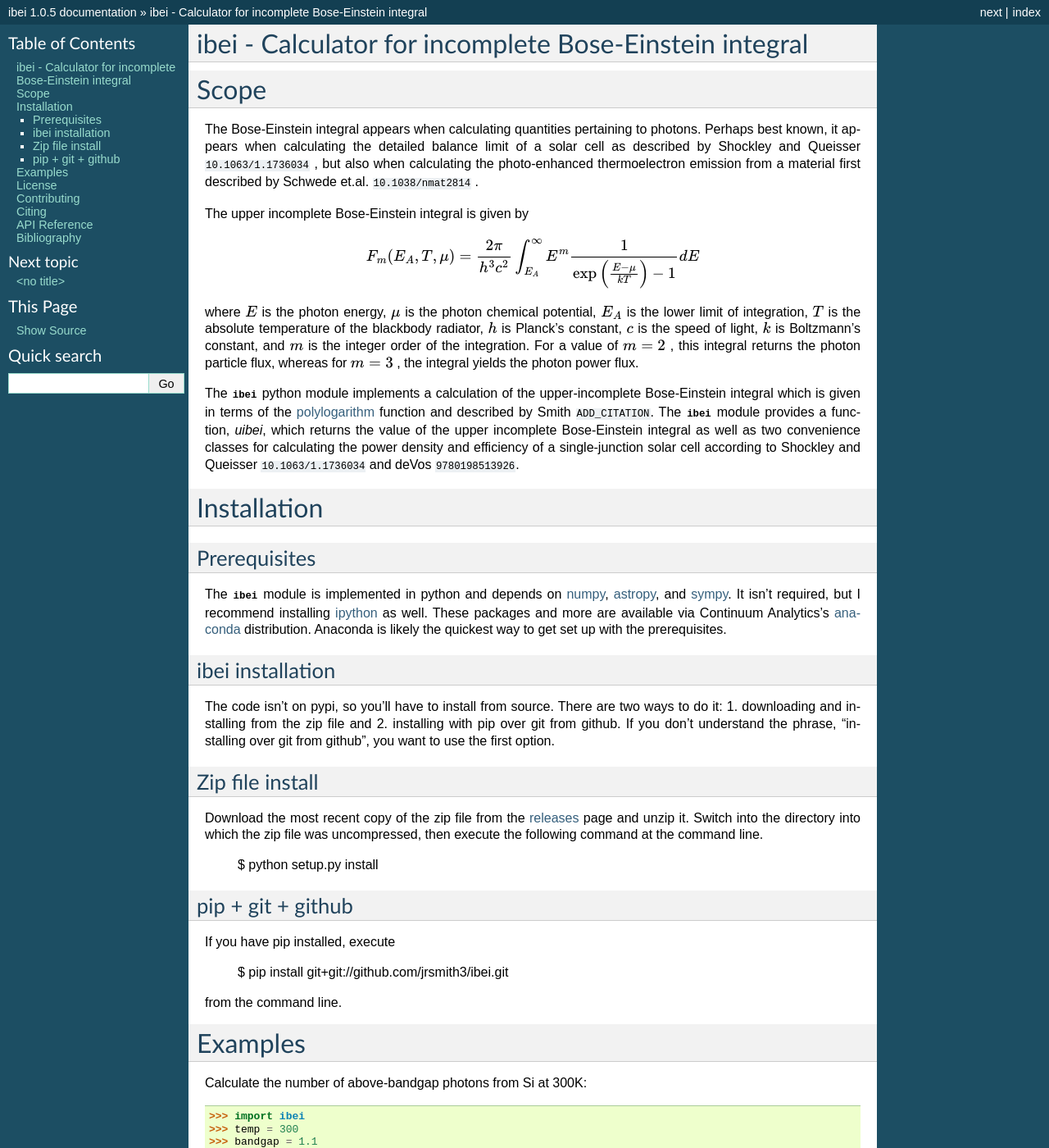
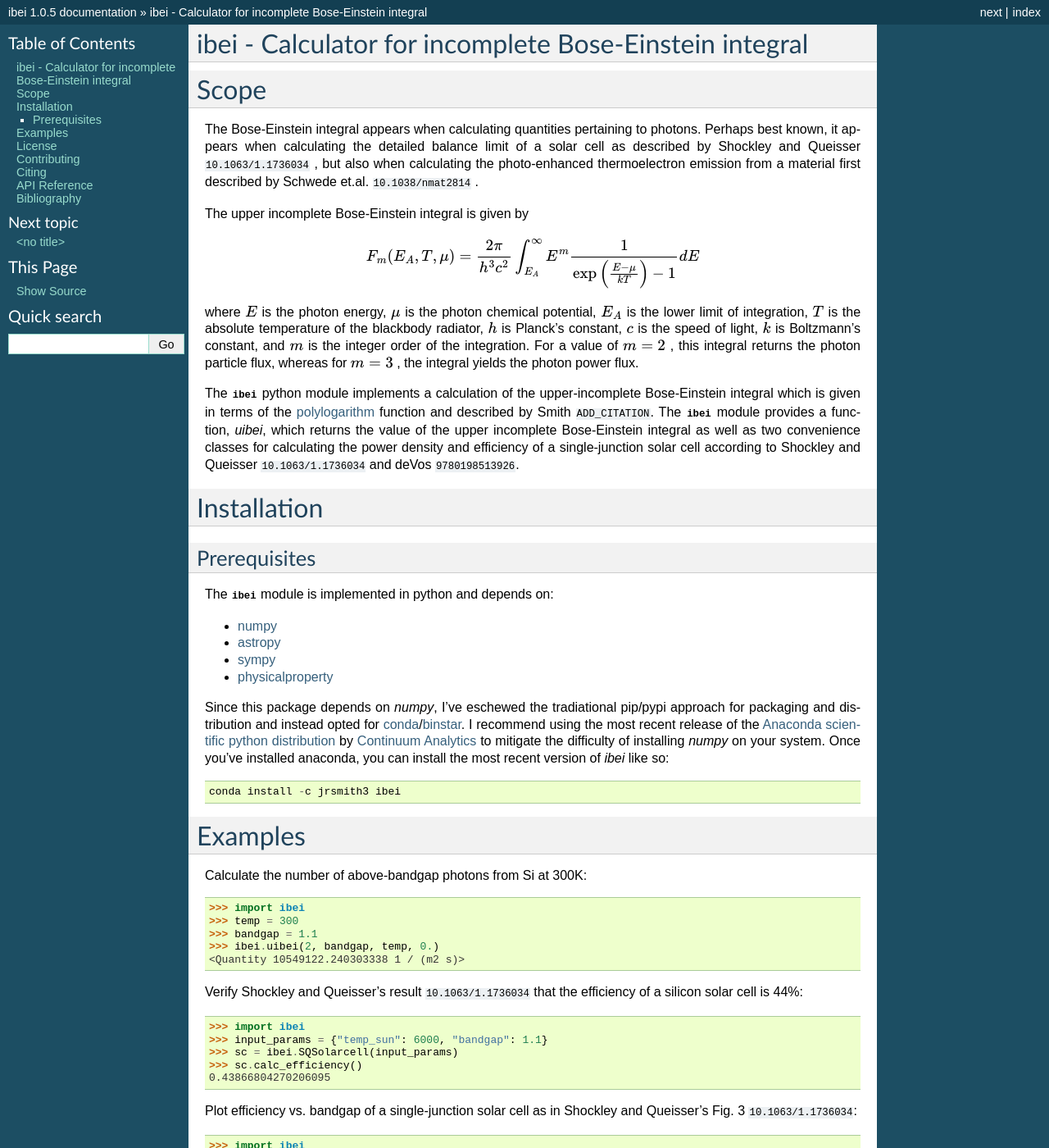
Before and after one commit to jrsmith3/ibei, a Sphinx documentation site: the page built from doc/index.rst, in a window 1280 px wide and 1400 px high. Shown: the whole window at 82% size. Built offline with Sphinx 7.4.7, drawn with Linux system fonts in a browser that asks for light colours; cross-references to code outside the pages are shown as plain code; some of the changed text lies outside the part shown.

Commit message:
Update docs to mention conda/binstar
Closes #26.

```diff
--- a/doc/index.rst
+++ b/doc/index.rst
@@ -30,25 +30,16 @@ Installation
 
 Prerequisites
 -------------
-The :mod:`ibei` module is implemented in python and depends on `numpy <http://www.numpy.org>`_, `astropy <http://www.astropy.org>`_, and `sympy <http://sympy.org/en/index.html>`_. It isn't required, but I recommend installing `ipython <http://ipython.org>`_ as well. These packages and more are available via Continuum Analytics's `anaconda <http://continuum.io/downloads>`_ distribution. Anaconda is likely the quickest way to get set up with the prerequisites.
+The :mod:`ibei` module is implemented in python and depends on:
 
-ibei installation
------------------
-The code isn't on pypi, so you'll have to install from source. There are two ways to do it: 1. downloading and installing from the zip file and 2. installing with pip over git from github. If you don't understand the phrase, "installing over git from github", you want to use the first option.
+* `numpy <http://www.numpy.org>`_
+* `astropy <http://www.astropy.org>`_
+* `sympy <http://sympy.org/en/index.html>`_
+* `physicalproperty <https://physicalproperty.rtfd.org>`_
 
-Zip file install
-----------------
-Download the most recent copy of the zip file from the `releases <https://github.com/jrsmith3/ibei/releases>`_ page and unzip it. Switch into the directory into which the zip file was uncompressed, then execute the following command at the command line.
+Since this package depends on `numpy`, I've eschewed the tradiational pip/pypi approach for packaging and distribution and instead opted for `conda <http://conda.pydata.org/docs/index.html>`_/`binstar <https://binstar.org>`_. I recommend using the most recent release of the `Anaconda scientific python distribution <https://store.continuum.io/cshop/anaconda/>`_ by `Continuum Analytics <https://www.continuum.io>`_ to mitigate the difficulty of installing `numpy` on your system. Once you've installed anaconda, you can install the most recent version of `ibei` like so::
 
-    $ python setup.py install
-
-pip + git + github
-------------------
-If you have pip installed, execute
-
-    $ pip install git+git://github.com/jrsmith3/ibei.git
-
-from the command line.
+    conda install -c jrsmith3 ibei
 
 
 Examples
@@ -104,7 +95,7 @@ Version numbers follow the `semver <http://semver.org>`_ rubric.
 
 Citing
 ======
-Github supports a `method of citable code <https://guides.github.com/activities/citable-code/>`_ .
+TBD
 
 
 API Reference
```
